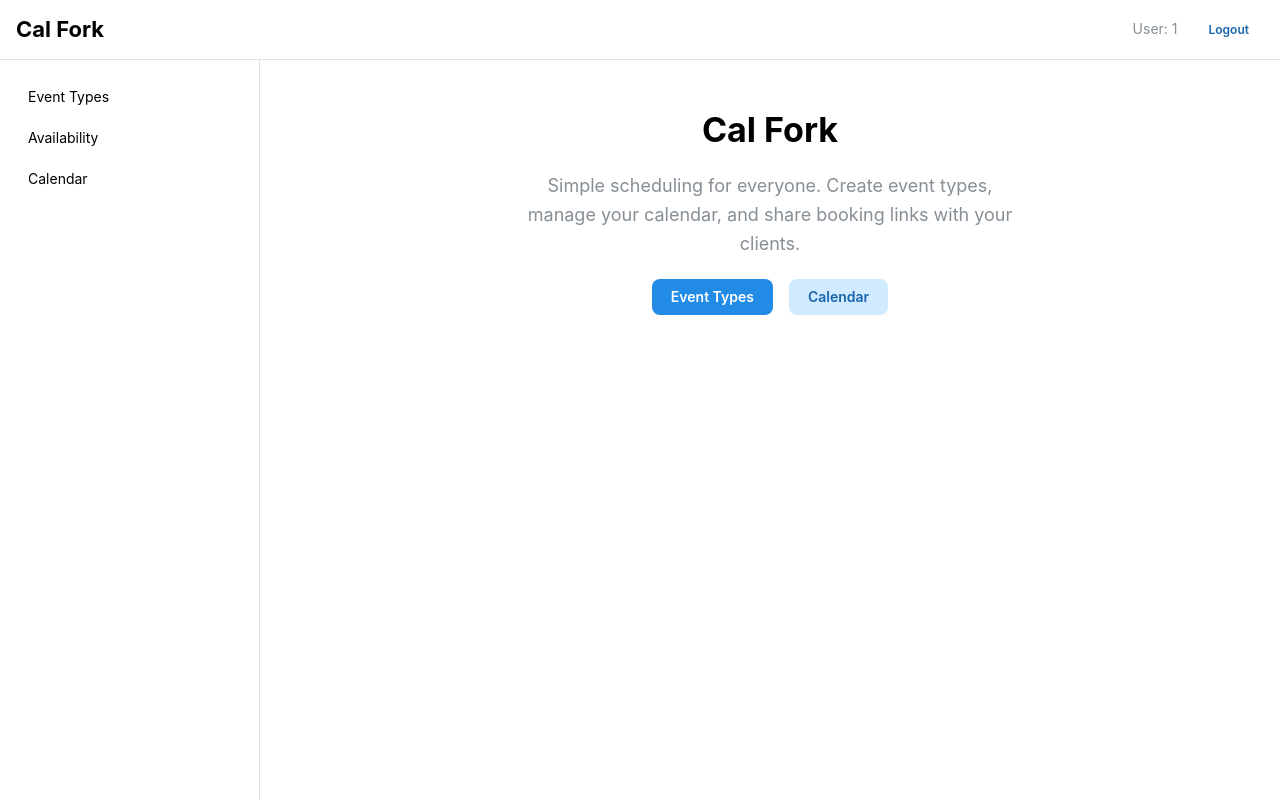
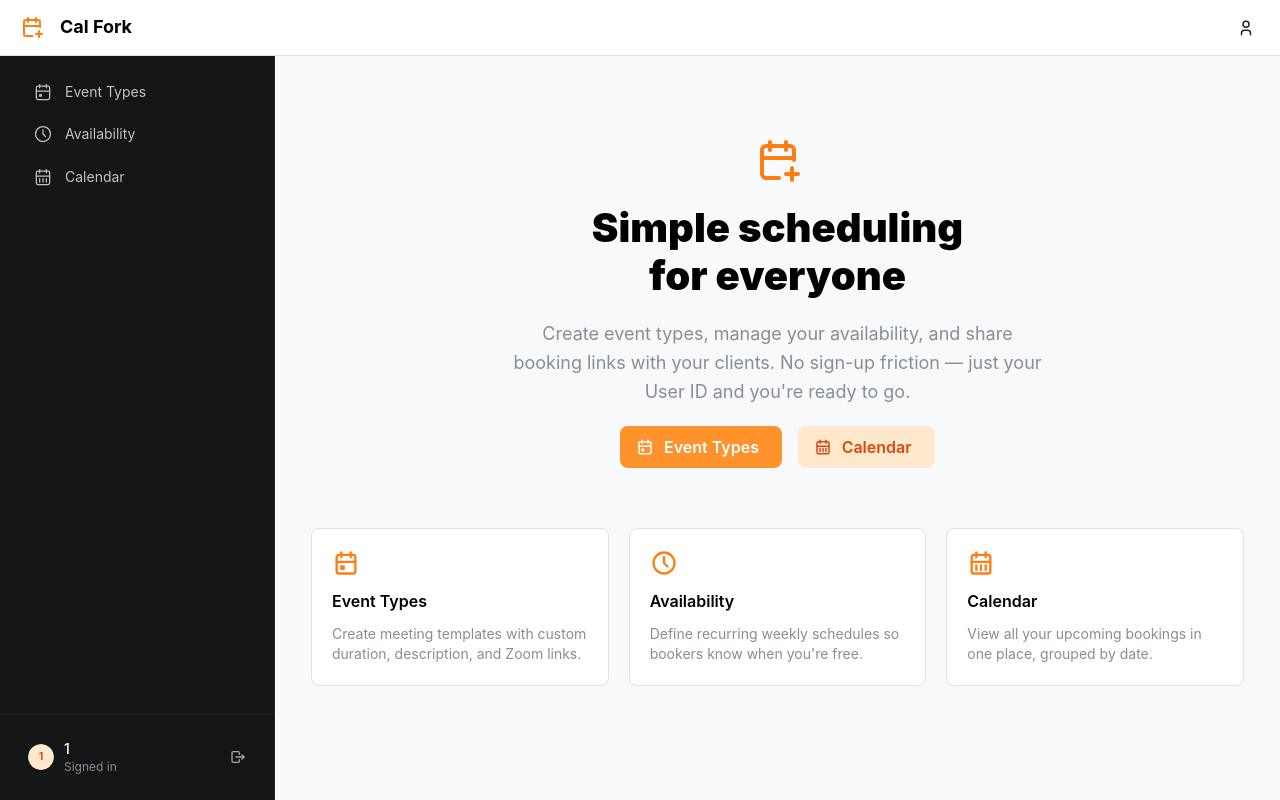
Before and after one commit to foundate33/cal-fork-spec, a React (Vite) app in the folder frontend/: page / in a window 1280 px wide. Built offline with nearby package versions, Linux system fonts and the light colour scheme; sample sign-in values are in the browser's storage.

Commit message:
feat(frontend): redesign Layout with sidebar navigation and update theme

```diff
--- a/frontend/src/components/Layout.tsx
+++ b/frontend/src/components/Layout.tsx
@@ -3,22 +3,34 @@ import {
   AppShell,
   Burger,
   Group,
-  NavLink,
-  Title,
   Text,
   Modal,
   TextInput,
   Button,
   Stack,
+  UnstyledButton,
+  Box,
+  Avatar,
+  Tooltip,
+  ActionIcon,
 } from '@mantine/core';
 import { useDisclosure } from '@mantine/hooks';
+import {
+  IconCalendarEvent,
+  IconClock,
+  IconCalendarMonth,
+  IconCalendarPlus,
+  IconLogout,
+  IconLogin,
+  IconUser,
+} from '@tabler/icons-react';
 import { useAuth } from '../context/AuthContext';
 import { useState } from 'react';
 
 const navItems = [
-  { label: 'Event Types', path: '/event-types' },
-  { label: 'Availability', path: '/availability' },
-  { label: 'Calendar', path: '/calendar' },
+  { label: 'Event Types', path: '/event-types', icon: IconCalendarEvent },
+  { label: 'Availability', path: '/availability', icon: IconClock },
+  { label: 'Calendar', path: '/calendar', icon: IconCalendarMonth },
 ];
 
 export function Layout() {
@@ -29,35 +41,43 @@ export function Layout() {
   const [authModalOpened, setAuthModalOpened] = useState(false);
   const [inputUserId, setInputUserId] = useState('');
 
+  const isActive = (path: string) => location.pathname.startsWith(path);
+
   return (
     <AppShell
-      header={{ height: 60 }}
+      header={{ height: 56 }}
       navbar={{
-        width: 260,
+        width: 275,
         breakpoint: 'sm',
         collapsed: { mobile: !opened },
       }}
-      padding="md"
+      padding="lg"
+      styles={{ main: { backgroundColor: 'var(--mantine-color-gray-0)' } }}
     >
       <AppShell.Header>
-        <Group h="100%" px="md" justify="space-between">
+        <Group h="100%" px="lg" justify="space-between">
           <Group>
             <Burger opened={opened} onClick={toggle} hiddenFrom="sm" size="sm" />
-            <Title
-              order={3}
+            <IconCalendarPlus
+              size={24}
+              color="var(--mantine-color-orange-6)"
+              style={{ cursor: 'pointer' }}
+              onClick={() => navigate('/')}
+            />
+            <Text
+              fw={700}
+              size="lg"
               style={{ cursor: 'pointer' }}
               onClick={() => navigate('/')}
             >
               Cal Fork
-            </Title>
+            </Text>
           </Group>
           <Group>
-            <Text size="sm" c="dimmed">
-              {userId ? `User: ${userId}` : 'Not authenticated'}
-            </Text>
-            <Button
+            <Tooltip label={userId ? `Logged in as ${userId}` : 'Not authenticated'}>
+              <ActionIcon
                 variant="subtle"
-              size="xs"
+                color="gray"
                 onClick={() => {
                   if (userId) {
                     setUserId(null);
@@ -67,22 +87,106 @@ export function Layout() {
                   setAuthModalOpened(true);
                 }}
               >
-              {userId ? 'Logout' : 'Login'}
-            </Button>
+                {userId ? <IconUser size={18} /> : <IconLogin size={18} />}
+              </ActionIcon>
+            </Tooltip>
           </Group>
         </Group>
       </AppShell.Header>
 
-      <AppShell.Navbar p="md">
-        {navItems.map((item) => (
-          <NavLink
+      <AppShell.Navbar
+        bg="dark.8"
+        style={{ borderRight: '1px solid var(--mantine-color-dark-6)' }}
+      >
+        <Stack gap={2} p="md" flex={1}>
+          {navItems.map((item) => {
+            const Icon = item.icon;
+            const active = isActive(item.path);
+            return (
+              <UnstyledButton
                 key={item.path}
-            label={item.label}
-            active={location.pathname.startsWith(item.path)}
                 onClick={() => navigate(item.path)}
-            variant="subtle"
-          />
-        ))}
+                style={{
+                  display: 'flex',
+                  alignItems: 'center',
+                  gap: '12px',
+                  padding: '10px 14px',
+                  borderRadius: 'var(--mantine-radius-md)',
+                  background: active
+                    ? 'var(--mantine-color-dark-6)'
+                    : 'transparent',
+                  color: active
+                    ? 'var(--mantine-color-orange-4)'
+                    : 'var(--mantine-color-dark-0)',
+                  borderLeft: active
+                    ? '3px solid var(--mantine-color-orange-6)'
+                    : '3px solid transparent',
+                  fontWeight: active ? 600 : 400,
+                  transition: 'all 0.15s ease',
+                }}
+              >
+                <Icon size={20} stroke={1.5} />
+                <Text size="sm">{item.label}</Text>
+              </UnstyledButton>
+            );
+          })}
+        </Stack>
+
+        <Box
+          p="md"
+          style={{
+            borderTop: '1px solid var(--mantine-color-dark-6)',
+          }}
+        >
+          {userId ? (
+            <UnstyledButton
+              onClick={() => setUserId(null)}
+              style={{
+                display: 'flex',
+                alignItems: 'center',
+                gap: '10px',
+                padding: '8px 12px',
+                borderRadius: 'var(--mantine-radius-md)',
+                color: 'var(--mantine-color-dark-1)',
+                width: '100%',
+                transition: 'background 0.15s ease',
+              }}
+            >
+              <Avatar size="sm" radius="xl" color="orange">
+                {userId.charAt(0).toUpperCase()}
+              </Avatar>
+              <Box style={{ flex: 1 }}>
+                <Text size="sm" fw={500} c="white">
+                  {userId}
+                </Text>
+                <Text size="xs" c="dimmed">
+                  Signed in
+                </Text>
+              </Box>
+              <IconLogout size={16} />
+            </UnstyledButton>
+          ) : (
+            <UnstyledButton
+              onClick={() => {
+                setInputUserId('');
+                setAuthModalOpened(true);
+              }}
+              style={{
+                display: 'flex',
+                alignItems: 'center',
+                gap: '10px',
+                padding: '8px 12px',
+                borderRadius: 'var(--mantine-radius-md)',
+                color: 'var(--mantine-color-dark-1)',
+                width: '100%',
+                transition: 'background 0.15s ease',
+              }}
+            >
+              <IconLogin size={18} />
+              <Text size="sm">Sign in</Text>
+            </UnstyledButton>
+          )}
+        </Box>
       </AppShell.Navbar>
 
       <AppShell.Main>
@@ -92,7 +196,8 @@ export function Layout() {
       <Modal
         opened={authModalOpened}
         onClose={() => setAuthModalOpened(false)}
-        title="Set User ID"
+        title="Sign in"
+        centered
       >
         <Stack>
           <TextInput
@@ -109,8 +214,9 @@ export function Layout() {
                 setAuthModalOpened(false);
               }
             }}
+            fullWidth
           >
-            Save
+            Sign in
           </Button>
         </Stack>
       </Modal>
--- a/frontend/src/pages/HomePage.tsx
+++ b/frontend/src/pages/HomePage.tsx
@@ -1,32 +1,105 @@
-import { Title, Text, Button, Group, Stack } from '@mantine/core';
+import { Title, Text, Button, Group, Stack, Card, SimpleGrid, Container } from '@mantine/core';
 import { useNavigate } from 'react-router-dom';
 import { useAuth } from '../context/AuthContext';
+import { IconCalendarEvent, IconClock, IconCalendarMonth, IconCalendarPlus } from '@tabler/icons-react';
+
+const features = [
+  {
+    icon: IconCalendarEvent,
+    title: 'Event Types',
+    description: 'Create meeting templates with custom duration, description, and Zoom links.',
+    path: '/event-types',
+  },
+  {
+    icon: IconClock,
+    title: 'Availability',
+    description: 'Define recurring weekly schedules so bookers know when you\'re free.',
+    path: '/availability',
+  },
+  {
+    icon: IconCalendarMonth,
+    title: 'Calendar',
+    description: 'View all your upcoming bookings in one place, grouped by date.',
+    path: '/calendar',
+  },
+];
 
 export function HomePage() {
   const { userId } = useAuth();
   const navigate = useNavigate();
 
   return (
-    <Stack align="center" mt="xl" gap="lg">
-      <Title order={1}>Cal Fork</Title>
-      <Text c="dimmed" size="lg" ta="center" maw={500}>
-        Simple scheduling for everyone. Create event types, manage your
-        calendar, and share booking links with your clients.
+    <Container size="lg">
+      <Stack align="center" mt={60} mb={60} gap="lg">
+        <IconCalendarPlus
+          size={48}
+          color="var(--mantine-color-orange-6)"
+        />
+        <Title order={1} ta="center" fw={900} style={{ fontSize: '2.5rem', lineHeight: 1.2 }}>
+          Simple scheduling
+          <br />
+          for everyone
+        </Title>
+        <Text c="dimmed" size="lg" ta="center" maw={540}>
+          Create event types, manage your availability, and share booking links
+          with your clients. No sign-up friction — just your User ID and you're
+          ready to go.
         </Text>
         {userId ? (
           <Group>
-          <Button onClick={() => navigate('/event-types')}>
+            <Button
+              size="md"
+              leftSection={<IconCalendarEvent size={18} />}
+              onClick={() => navigate('/event-types')}
+            >
               Event Types
             </Button>
-          <Button variant="light" onClick={() => navigate('/calendar')}>
+            <Button
+              size="md"
+              variant="light"
+              leftSection={<IconCalendarMonth size={18} />}
+              onClick={() => navigate('/calendar')}
+            >
               Calendar
             </Button>
           </Group>
         ) : (
-        <Text c="dimmed">
-          Set your User ID in the header to get started.
+          <Stack align="center" gap="xs">
+            <Text size="sm" c="dimmed">
+              Click <strong>Sign in</strong> in the sidebar to get started.
             </Text>
+          </Stack>
         )}
       </Stack>
+
+      {userId && (
+        <SimpleGrid cols={{ base: 1, sm: 3 }} spacing="lg" mb={60}>
+          {features.map((f) => {
+            const Icon = f.icon;
+            return (
+              <Card
+                key={f.title}
+                padding="lg"
+                radius="md"
+                style={{ cursor: 'pointer' }}
+                onClick={() => navigate(f.path)}
+              >
+                <Icon
+                  size={28}
+                  color="var(--mantine-color-orange-6)"
+                  style={{ marginBottom: 12 }}
+                />
+                <Text fw={600} mb="xs">
+                  {f.title}
+                </Text>
+                <Text size="sm" c="dimmed">
+                  {f.description}
+                </Text>
+              </Card>
+            );
+          })}
+        </SimpleGrid>
+      )}
+    </Container>
   );
 }
--- a/frontend/src/theme.ts
+++ b/frontend/src/theme.ts
@@ -1,7 +1,64 @@
 import { createTheme } from '@mantine/core';
 
 export const theme = createTheme({
-  primaryColor: 'blue',
+  primaryColor: 'orange',
   fontFamily:
     'Inter, -apple-system, BlinkMacSystemFont, "Segoe UI", Roboto, sans-serif',
+  fontFamilyMonospace: '"SF Mono", "Fira Code", "Fira Mono", Menlo, monospace',
+  primaryShade: { light: 5, dark: 8 },
+  defaultRadius: 'md',
+  components: {
+    Card: {
+      defaultProps: {
+        withBorder: true,
+        shadow: 'none',
+      },
+    },
+    Table: {
+      defaultProps: {
+        withTableBorder: true,
+        withColumnBorders: false,
+        highlightOnHover: true,
+      },
+    },
+    Button: {
+      defaultProps: {
+        radius: 'md',
+      },
+    },
+    ActionIcon: {
+      defaultProps: {
+        radius: 'md',
+      },
+    },
+    Badge: {
+      defaultProps: {
+        radius: 'sm',
+      },
+    },
+    Modal: {
+      defaultProps: {
+        overlayProps: { backgroundOpacity: 0.55, blur: 3 },
+      },
+    },
+    Paper: {
+      defaultProps: {
+        withBorder: true,
+      },
+    },
+  },
+  colors: {
+    dark: [
+      '#C1C2C5',
+      '#A6A7AB',
+      '#909296',
+      '#5C5F66',
+      '#373A40',
+      '#2C2E33',
+      '#25262B',
+      '#1A1B1E',
+      '#141517',
+      '#101113',
+    ],
+  },
 });
```
Lines whose indentation alone changed are shown as unchanged.
